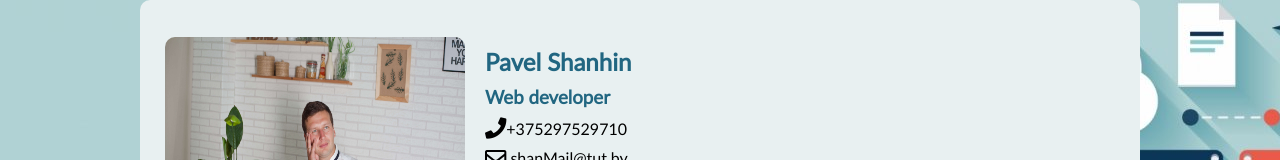
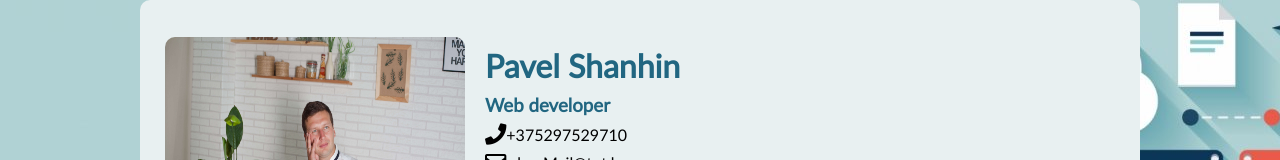
Before and after one commit to shanhinpavel-2019/rsschool-2019Q1-cv, a plain HTML site: page index.html in a window 1280 px wide. Shown: the top 160 px of the page. Drawn offline with Linux system fonts and the light colour scheme.

Commit message:
feat: change tag for name

```diff
--- a/index.html
+++ b/index.html
@@ -14,7 +14,7 @@
       <div class="container__personal-info">
         <img class="personal-info__img" src="./images/my_photo.jpg" width=300 height=250 alt="myPhoto">
         <div class="personal-info__data">
-          <h2>Pavel Shanhin</h2>
+          <h1>Pavel Shanhin</h1>
           <h3>Web developer</h3>
           <p><i class="fas fa-phone fa-lg"></i>+375297529710</p>
           <p><i class="far fa-envelope fa-lg"></i> shanMail@tut.by</p>
```
